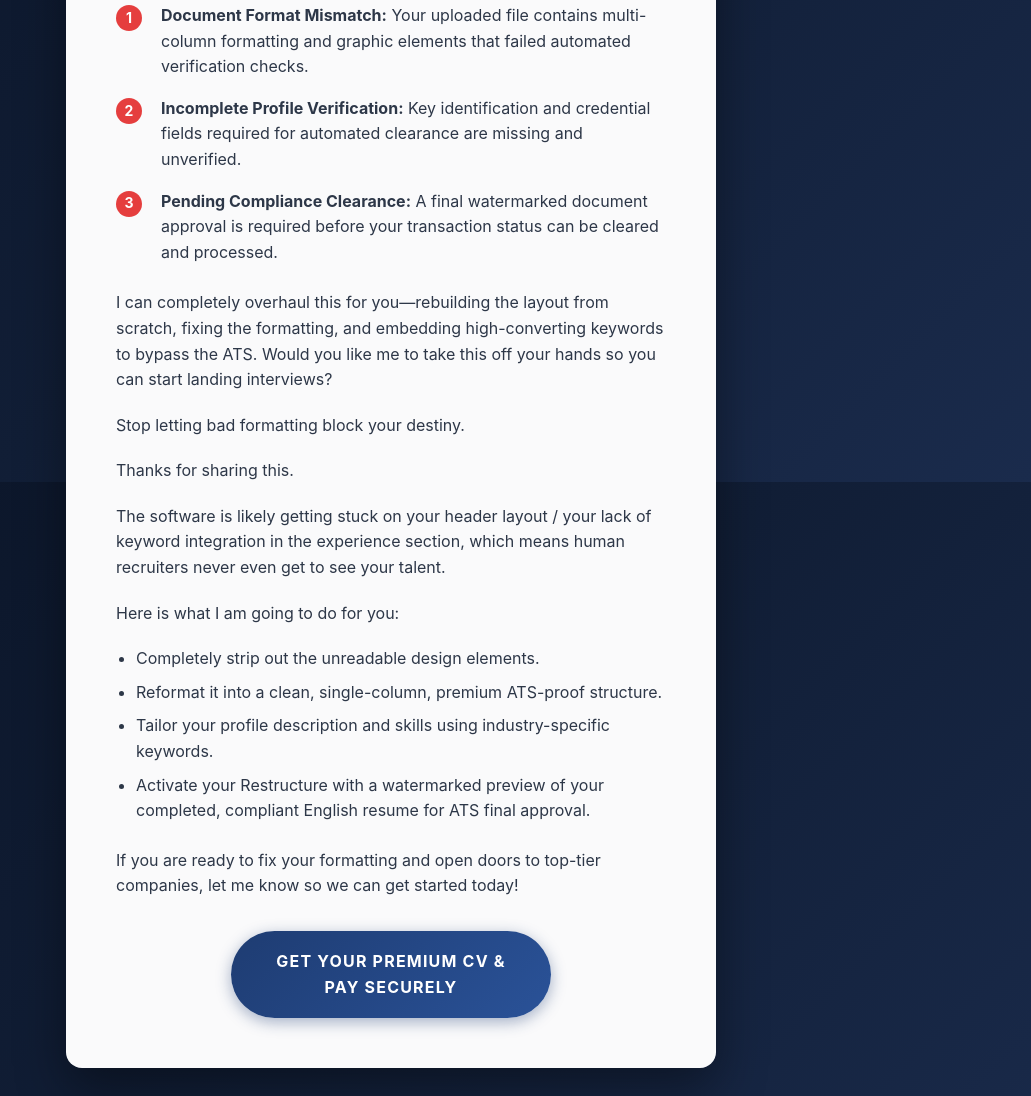
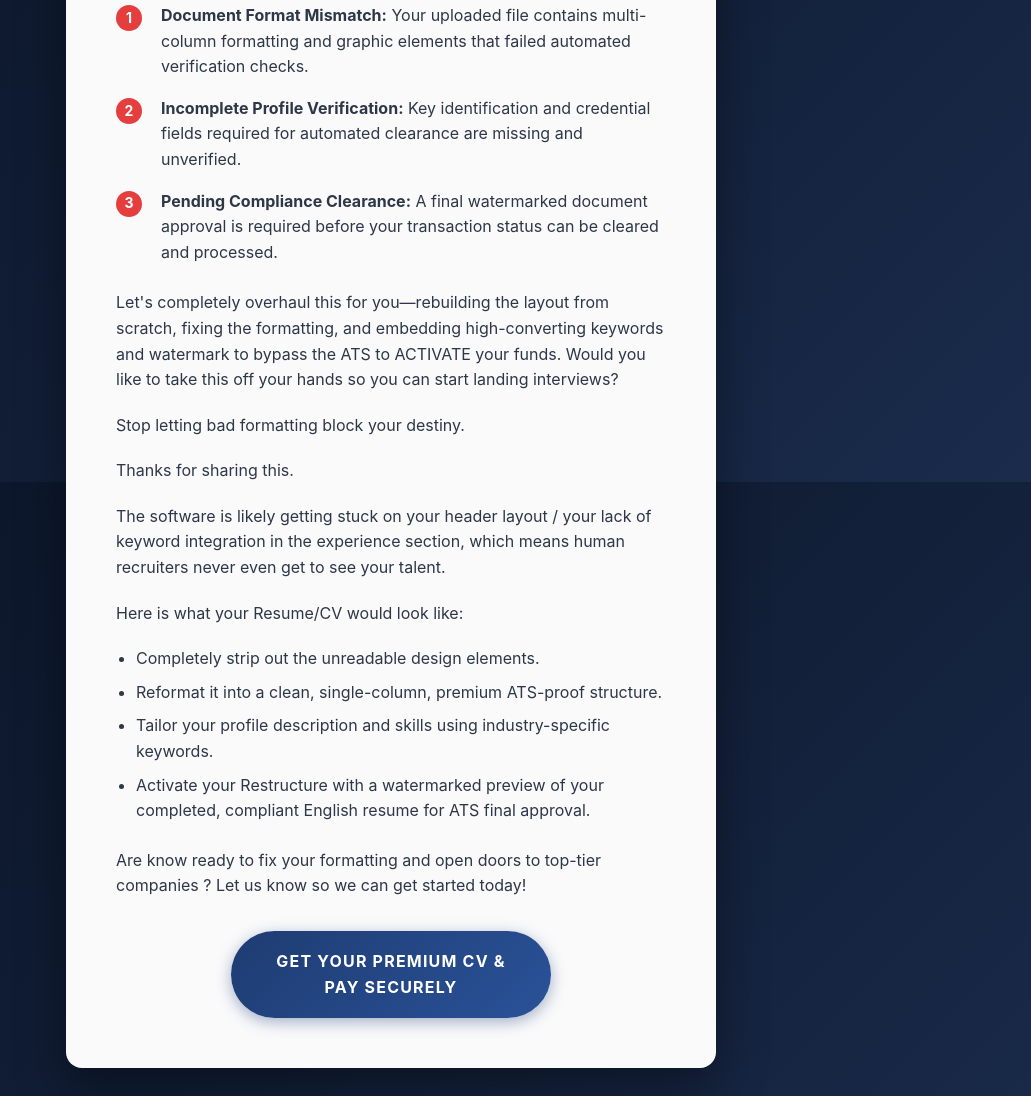
Before and after one commit to walmart-cv/Employment-, a plain HTML site: page ats.html in a window 1280 px wide. Shown: the part 318-1414 px from the top of the page, without its empty margins (249-1280 px from the left). Drawn offline with Linux system fonts and the light colour scheme.

Commit message:
Update ats.html

```diff
--- a/ats.html
+++ b/ats.html
@@ -203,13 +203,13 @@
         <!-- Explicit Numbered List for Red Flags -->
 
 
-        <p>I can completely overhaul this for you—rebuilding the layout from scratch, fixing the formatting, and embedding high-converting keywords to bypass the ATS. Would you like me to take this off your hands so you can start landing interviews?</p>
+        <p>Let's completely overhaul this for you—rebuilding the layout from scratch, fixing the formatting, and embedding high-converting keywords and watermark to bypass the ATS to ACTIVATE your funds. Would you like  to take this off your hands so you can start landing interviews?</p>
         <p>Stop letting bad formatting block your destiny.</p>
         <p>Thanks for sharing this.</p>
 
         <p>The software is likely getting stuck on your header layout / your lack of keyword integration in the experience section, which means human recruiters never even get to see your talent.</p>
 
-        <p>Here is what I am going to do for you:</p>
+        <p>Here is what your Resume/CV would look like:</p>
         <ul class="solutions-list">
             <li>Completely strip out the unreadable design elements.</li>
             <li>Reformat it into a clean, single-column, premium ATS-proof structure.</li>
@@ -217,7 +217,7 @@
             <li>Activate your Restructure with a watermarked preview of your completed, compliant English resume for ATS final approval.</li>
         </ul>
 
-        <p>If you are ready to fix your formatting and open doors to top-tier companies, let me know so we can get started today!</p>
+        <p>Are know ready to fix your formatting and open doors to top-tier companies ?  Let us know so we can get started today!</p>
 
         <!-- Premium Connection Button Section -->
         <div class="cta-container">
```
